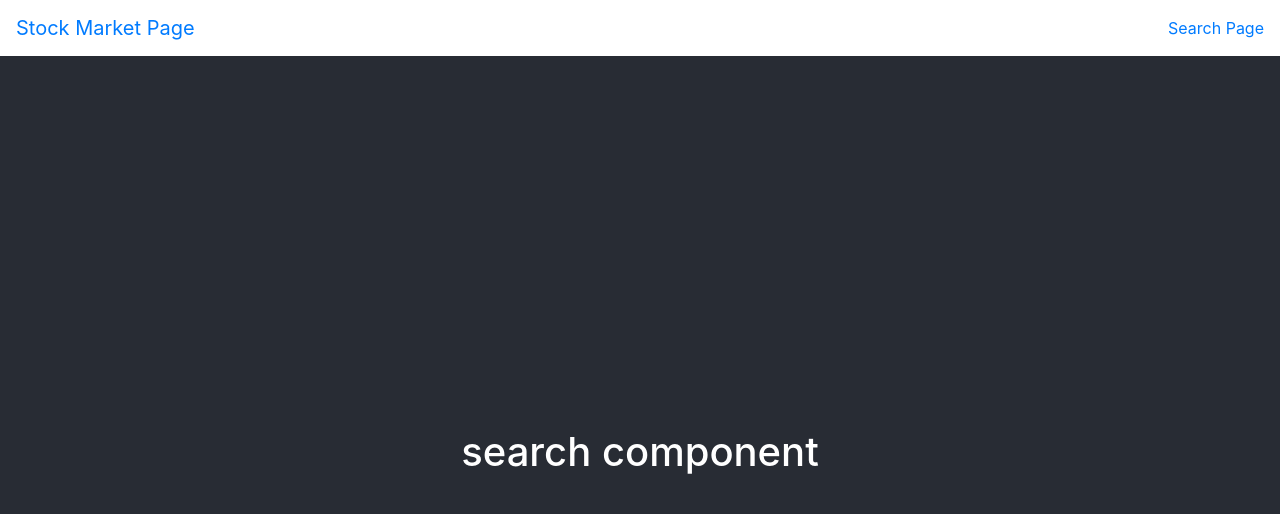
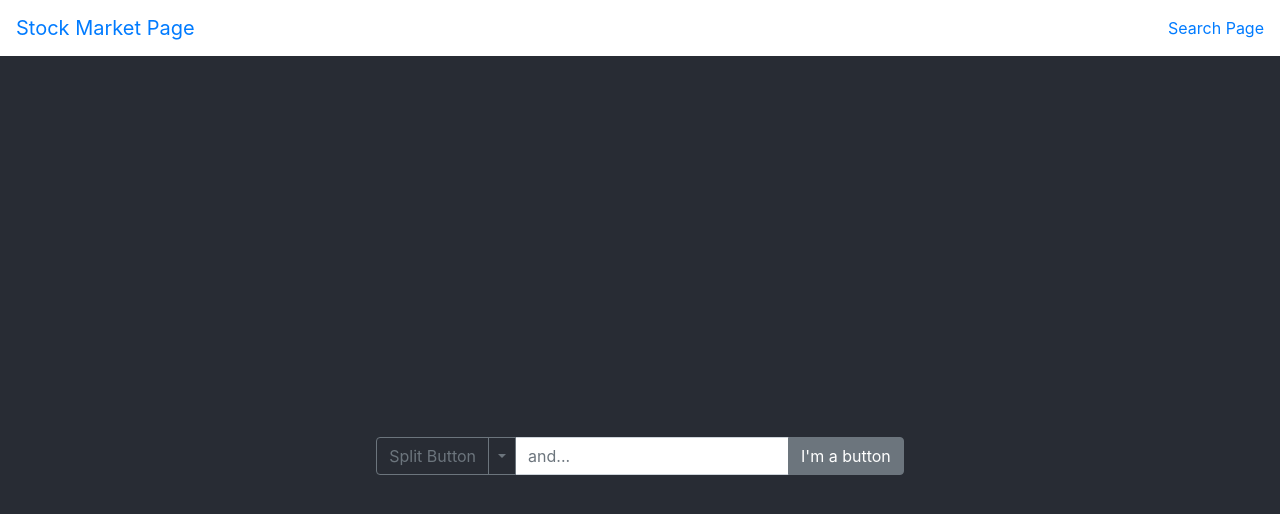
Before and after one commit to angeljuarez77/second-stock-market-app, a React (Create React App) app: page / in a window 1280 px wide. Both pictures are taken after a click on the item "Search Page". Shown: the top 514 px of the page. Built offline with nearby package versions, Linux system fonts and the light colour scheme.

Commit message:
Copy and pasted components from react strap documentation
am changing the class component to a functional one and logic from using local state to hooks.

```diff
--- a/src/components/Search.js
+++ b/src/components/Search.js
@@ -1,11 +1,58 @@
-import React from 'react';
+import React, { useState } from 'react';
+import {
+  InputGroup,
+  InputGroupAddon,
+  InputGroupButtonDropdown,
+  Input,
+  Button,
+  DropdownToggle,
+  DropdownMenu,
+  DropdownItem
+ } from 'reactstrap';
 
-function Search(){
-  return(
-    <div>
-      <h1>search component</h1>
-    </div>
-  )
+export default function Search(){
+  // constructor(props) {
+  //   super(props);
+
+  //   this.toggleDropDown = this.toggleDropDown.bind(this);
+  //   this.toggleSplit = this.toggleSplit.bind(this);
+  //   this.state = {
+  //     dropdownOpen: false,
+  //     splitButtonOpen: false
+  //   };
+  // }
+
+  // toggleDropDown() {
+  //   this.setState({
+  //     dropdownOpen: !this.state.dropdownOpen
+  //   });
+  // }
+
+  // toggleSplit() {
+  //   this.setState({
+  //     splitButtonOpen: !this.state.splitButtonOpen
+  //   });
+  // }
+
+  const [splitButtonOpen, setSplitButtonOpen] = useState(false);
+
+    return (
+      <div>
+        <InputGroup>
+          <InputGroupButtonDropdown addonType="prepend" toggle={() => setSplitButtonOpen(!splitButtonOpen)}>
+            <Button outline>Split Button</Button>
+            <DropdownToggle split outline />
+            <DropdownMenu>
+              <DropdownItem header>Header</DropdownItem>
+              <DropdownItem disabled>Action</DropdownItem>
+              <DropdownItem>Another Action</DropdownItem>
+              <DropdownItem divider />
+              <DropdownItem>Another Action</DropdownItem>
+            </DropdownMenu>
+          </InputGroupButtonDropdown>
+          <Input placeholder="and..." />
+          <InputGroupAddon addonType="append"><Button color="secondary">I'm a button</Button></InputGroupAddon>
+        </InputGroup>
+      </div>
+    );
 }
-
-export default Search;
```
